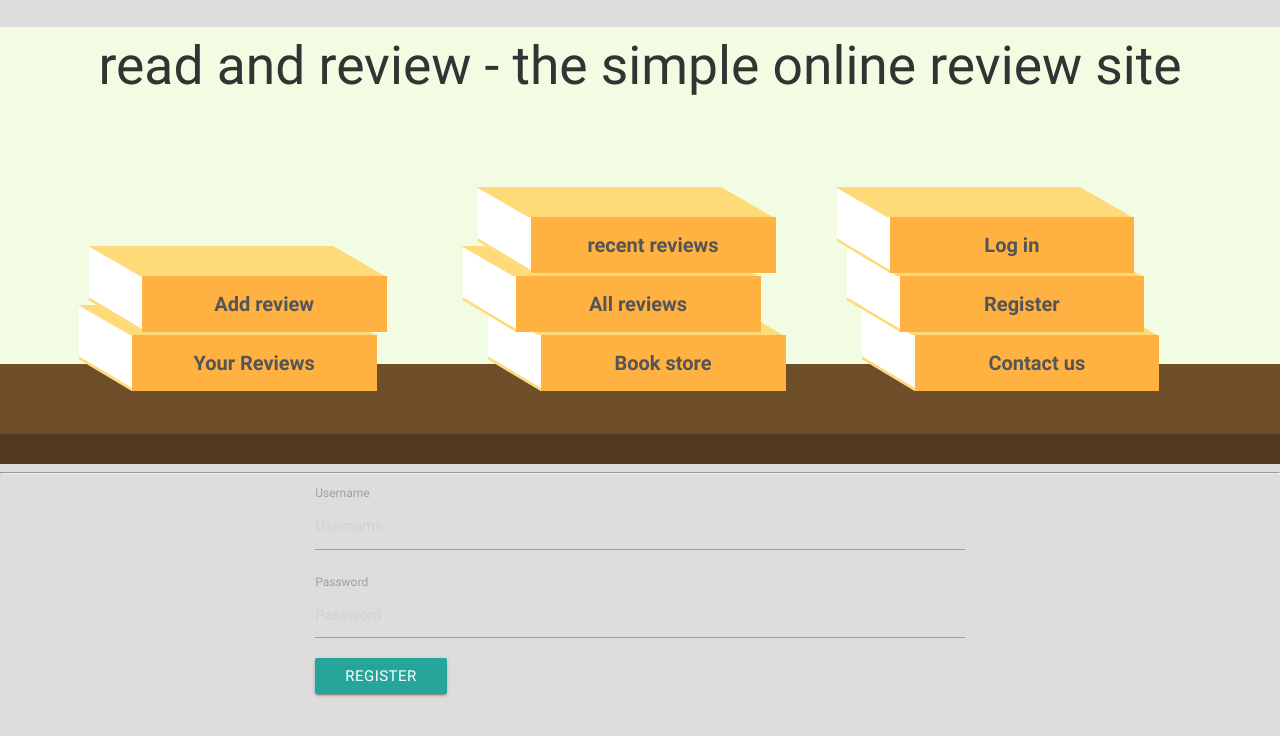
After one commit to cthoms1993/book-review-project, a Flask app: page /register in a window 1280 px wide; the page is wider, and only the part inside the window is pictured. The commit adds this page. Shown: the top 736 px of that part. Run offline with Flask 2, Linux system fonts and the light colour scheme; some libraries are stand-ins or nearby versions.

Commit message:
added html pages for register and log in , register db link added

```diff
--- a/app.py
+++ b/app.py
@@ -6,6 +6,7 @@ import bcrypt
 
 app = Flask(__name__)
 app.config.from_pyfile('env.py')
+app.config["SECRET_KEY"] = os.environ.get('SECRET_KEY')
 app.config["MONGODB_NAME2"] = os.environ.get('MONGODB_NAME2')
 app.config["MONGODB_NAME"] = os.environ.get('MONGODB_NAME')
 app.config["MONGO_URI"] = os.environ.get('MONGO_URI')
@@ -14,15 +15,11 @@ mongo = PyMongo(app)
 
 
 @app.route('/')
+@app.route('/login_page')
 def login_page():
     if 'username' in session:
         return 'you are logged in as' + session['username']
     return render_template('login.html')
-
-
-@app.route('/login')
-def login():
-    return ''
 
 
 @app.route('/register', methods=['POST', 'GET'])
@@ -37,6 +34,11 @@ def register():
             return redirect(url_for(login_page))
         return 'that username already exists'
     return render_template('register.html')
+
+
+@app.route('/login')
+def login():
+    return ''
 
 
 @app.route('/get_reviews')
--- a/env.py
+++ b/env.py
@@ -1,4 +1,5 @@
 import os
+os.environ.setdefault("SECRET_KEY", "holmeslice123")
 os.environ.setdefault("MONGODB_NAME2", "login_data")
 os.environ.setdefault("MONGODB_NAME", "review_site")
 os.environ.setdefault("MONGO_URI", "mongodb+srv://chris:Thomson1993@cluster0-mi1fy.mongodb.net/review_site?retryWrites=true&w=majority")
--- a/templates/base.html
+++ b/templates/base.html
@@ -28,8 +28,8 @@
         </ul>
 
         <ul class="book_column">
-            <li><a style="z-index: 3; left: -10px" href="#">Sign in</a></li>
-            <li><a style="z-index: 2" href="#">Register</a></li>
+            <li><a style="z-index: 3; left: -10px" href="{{ url_for('login_page')}}">Log in</a></li>
+            <li><a style="z-index: 2" href="{{ url_for('register')}}">Register</a></li>
             <li><a style="z-index: 1; left: 15px" href="#">Contact us</a></li>
         </ul>
     </div>
--- /dev/null
+++ b/templates/register.html
@@ -0,0 +1,21 @@
+{% extends 'base.html' %}
+{% block content %}
+<div class="container">
+    <div class="row">
+        <div class="col-md-4 col-md-offset-4">
+            <form method="POST"action="{{ url_for('register') }}">
+                <div class="form-group">
+                    <label for="exampleInputEmail1">Username</label>
+                    <input type="text" class="form-control" name="username" placeholder="Username">
+                </div>
+                <div class="form-group">
+                    <label for="exampleInputPassword1">Password</label>
+                    <input type="password" class="form-control" name="pass" placeholder="Password">
+                </div>
+                <button type="submit" class="btn btn-primary btn-block">Register</button>
+            </form>
+            <br>
+        </div>
+    </div>
+</div>
+{% endblock %}
```
Also changed, not shown: templates/login.html (added, +24 -0 lines).
